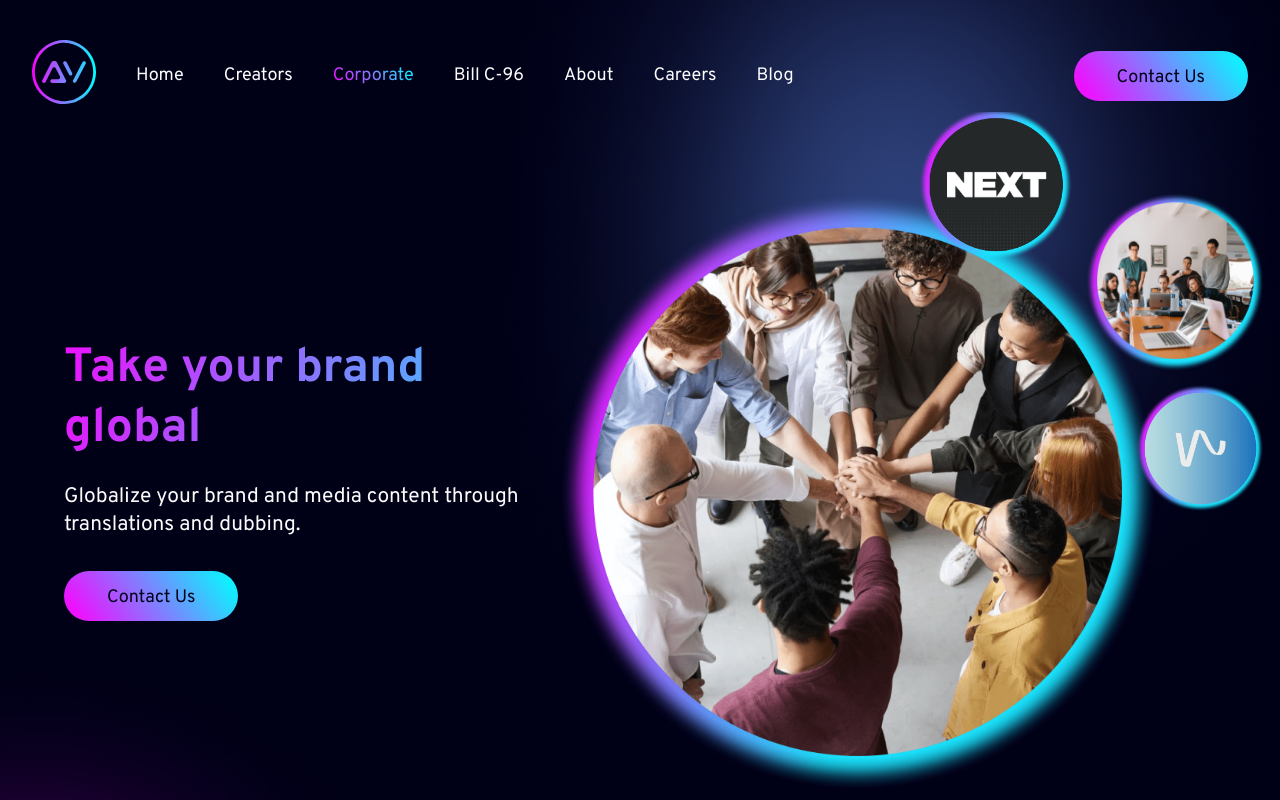
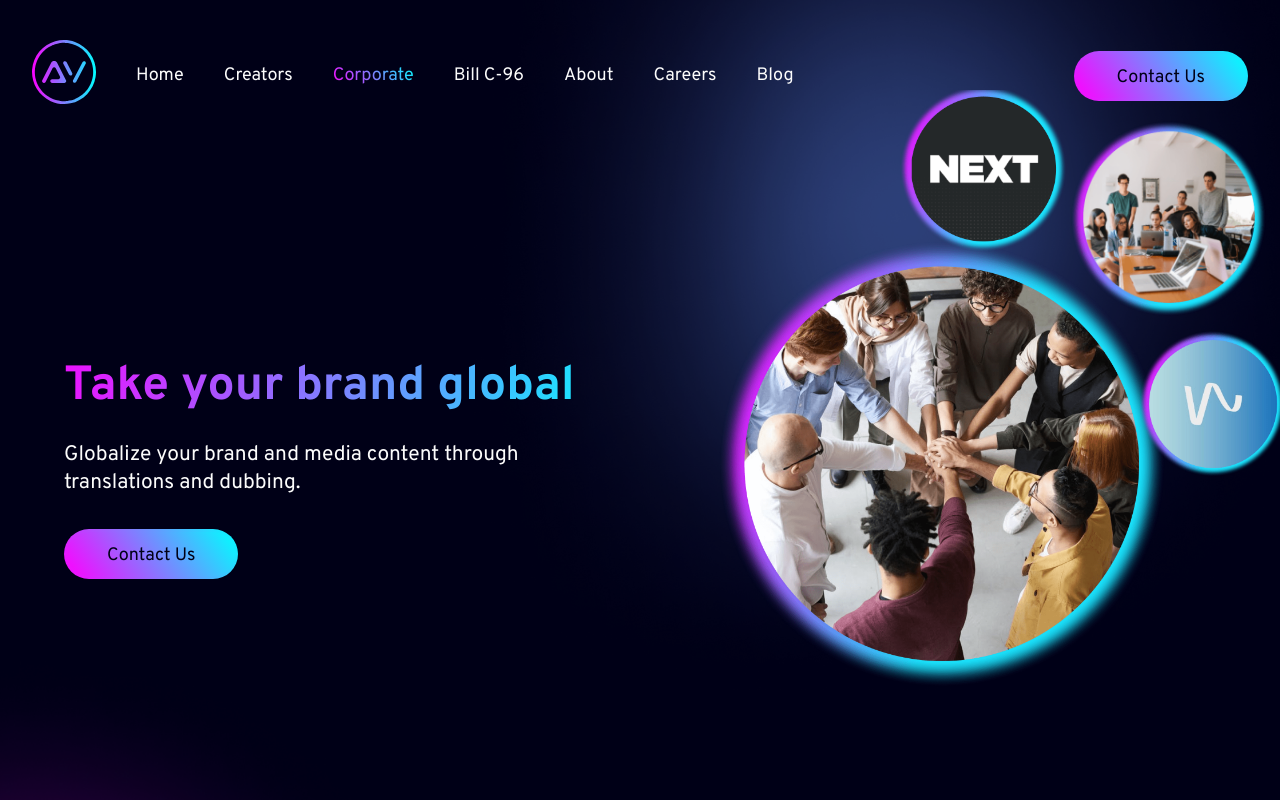
Before and after one commit to Aview-International/aviewint-website, a Next.js app: page /corporate in a window 1280 px wide. Shown: the top 800 px of the page. Built offline with nearby package versions, Linux system fonts and the light colour scheme.

Commit message:
Corporate landing page icon positioning

```diff
--- a/components/navigation/Header.js
+++ b/components/navigation/Header.js
@@ -75,7 +75,7 @@ const MenuButton = () => {
   return (
     <div
       className="flex cursor-pointer flex-col items-end lg:hidden"
-      onClick={menuOpenCtx.toggleMenuHandler}
+      onClick={menuOpenCtx.openMenuHandler}
     >
       <div className="mb-s1 h-[3px] w-[36px] rounded-full bg-white"></div>
       <div className="mb-s1 h-[3px] w-[21px] rounded-full bg-white"></div>
@@ -89,13 +89,13 @@ const MobileMenu = () => {
 
   return (
     <div
-      className={`h-screen-trick transition-300 absolute top-0 left-0 w-screen opacity-0 ${
-        menuOpenCtx.isMenuOpen && `opacity-100`
+      className={`h-screen-trick transition-300 absolute top-0 left-0 w-screen translate-x-full opacity-0 ${
+        menuOpenCtx.isMenuOpen && `translate-x-0 opacity-100`
       } z-50 bg-black lg:hidden`}
     >
       <div
         className="absolute right-s3 top-s8 cursor-pointer md:right-[2.5%]"
-        onClick={menuOpenCtx.toggleMenuHandler}
+        onClick={menuOpenCtx.closeMenuHandler}
       >
         <Image src={closeIcon} width={32} height={32} alt="close icon" />
       </div>
@@ -104,7 +104,7 @@ const MobileMenu = () => {
           <Link href={route.route} key={route.id}>
             <div
               className="w-full pl-10"
-              onClick={menuOpenCtx.toggleMenuHandler}
+              onClick={menuOpenCtx.closeMenuHandler}
             >
               <a className="gradient-text gradient-2 text-3xl font-bold 2xs:text-6xl">
                 {route.text}
--- a/components/sections/corporate/BrandGlobal.js
+++ b/components/sections/corporate/BrandGlobal.js
@@ -8,15 +8,24 @@ import BrandIcon4 from '../../../public/img/graphics/brand-icon4.png';
 
 const BrandGlobal = () => {
   return (
-    <section className="section m-horizontal mt-s6 lg:mt-s6">
-      <div className="grid items-center lg:grid-cols-7">
-        <div className="col-span-3">
-          <h1 className="title mb-s3">
+    <section className="section m-horizontal relative mt-s12 lg:mt-s16">
+      <div className="grid items-center gap-s7 md:grid-cols-2">
+        <div className="relative">
+          <span className="absolute top-[-100px] right-[110px] hidden max-w-[90px] 2xs:block md:hidden">
+            <Image src={BrandIcon1} alt="" />
+          </span>
+          <span className="absolute top-[-80px] right-0 hidden max-w-[100px] 2xs:block md:hidden">
+            <Image src={BrandIcon2} alt="" />
+          </span>
+          <span className="absolute top-[30px] right-0 hidden max-w-[80px] 2xs:block md:hidden">
+            <Image src={BrandIcon3} alt="" />
+          </span>
+          <h1 className="title mb-s3 max-w-[249px] xs:max-w-[400px] sm:max-w-none">
             <span className="gradient-text gradient-2">
               Take your brand global
             </span>
           </h1>
-          <p className="body mb-s4">
+          <p className="body mb-s4 max-w-[315px] xs:max-w-[400px] sm:max-w-[500px] md:max-w-[none]">
             Globalize your brand and media content through translations and
             dubbing.
           </p>
@@ -24,18 +33,20 @@ const BrandGlobal = () => {
             Contact Us
           </Button>
         </div>
-        <div className="mt-s4 max-w-[600px] lg:col-span-4">
+        <div className="relative">
+          <div className="mx-auto max-w-[340px] md:max-w-[448px]">
             <Image src={BrandGlobalImage} alt="landing-graphic" />
           </div>
-        <span className="absolute right-32 -bottom-12 w-[12vw] min-w-[90px] max-w-[167px] md:right-56 md:-bottom-20 lg:right-52 lg:top-28">
+          <span className="absolute top-[-150px] right-[120px] hidden max-w-[167px] lg:block xl:right-[150px]">
             <Image src={BrandIcon1} alt="" />
           </span>
-        <span className="absolute right-12 -bottom-36 w-[14vw] min-w-[106px] max-w-[196px] md:right-28 md:-bottom-44 lg:right-4 lg:top-48">
+          <span className="absolute top-[-120px] right-[-80px] hidden max-w-[196px] lg:block xl:right-[-50px]">
             <Image src={BrandIcon2} alt="" />
           </span>
-        <span className="absolute right-12 -bottom-60 w-[10vw] min-w-[80px] max-w-[147px] md:right-24 md:-bottom-72 lg:right-4 lg:top-96">
+          <span className="absolute top-[90px] right-[-100px] hidden max-w-[147px] lg:block xl:right-[-70px]">
             <Image src={BrandIcon3} alt="" />
           </span>
+        </div>
       </div>
     </section>
   );
--- a/store/menu-open-context.js
+++ b/store/menu-open-context.js
@@ -1,20 +1,28 @@
-import { createContext, useEffect, useState } from 'react';
+import { createContext, useState } from 'react';
 
 const MenuOpenContext = createContext({
   isMenuOpen: false,
-  toggleMenuHandler: () => {},
+  openMenuHandler: () => {},
+  closeMenuHandler: () => {},
 });
 
 export const MenuOpenContextProvider = ({ children }) => {
   const [isMenuOpen, setIsMenuOpen] = useState(false);
 
-  const toggleMenuHandler = () => {
-    setIsMenuOpen((prevIsMenuOpen) => !prevIsMenuOpen);
-    document.querySelector('body').classList.toggle('h-screen-trick');
+  const openMenuHandler = () => {
+    setIsMenuOpen(true);
+    document.querySelector('body').classList.add('h-screen-trick');
+  };
+
+  const closeMenuHandler = () => {
+    setIsMenuOpen(false);
+    document.querySelector('body').classList.remove('h-screen-trick');
   };
 
   return (
-    <MenuOpenContext.Provider value={{ isMenuOpen, toggleMenuHandler }}>
+    <MenuOpenContext.Provider
+      value={{ isMenuOpen, openMenuHandler, closeMenuHandler }}
+    >
       {children}
     </MenuOpenContext.Provider>
   );
```
Lines whose indentation alone changed are shown as unchanged.
